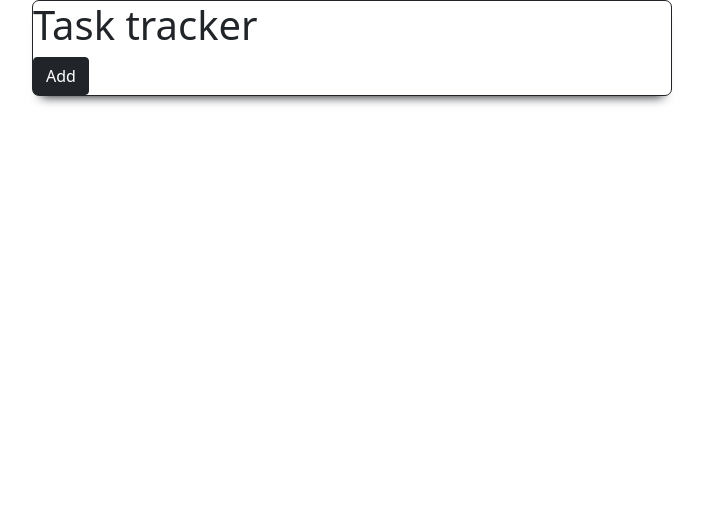
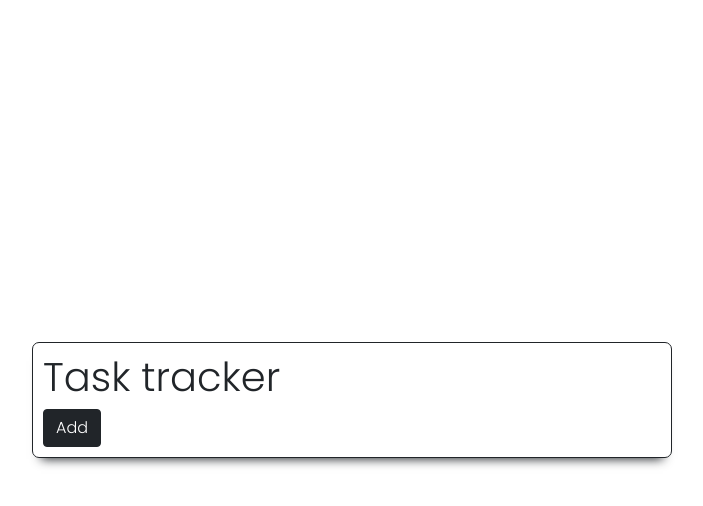
Before and after one commit to MarcieBell/react-crash-course-traversy, a React (Create React App) app: page / in a window 1280 px wide. Shown: the top 506 px of the page, without its empty margins (288-991 px from the left). Built offline with nearby package versions, Linux system fonts and the light colour scheme.

Commit message:
Adding button component & it's styles

```diff
--- a/src/style/style.css
+++ b/src/style/style.css
@@ -1,13 +1,19 @@
+@import url("https://fonts.googleapis.com/css2?family=Poppins:ital,wght@0,300;1,300&display=swap");
+
 body{
+    margin: 0px;
     display: flex;
+    height: 100vh;
     align-items: center;
     justify-content: center;
 }
 
 .app{
     width:50vw;
+    padding: 10px;
     border-radius: 7px;
     box-shadow: 0px 10px 10px -9.2px;
+    font-family: 'Poppins', sans-serif;
 }
 
 @media screen and (max-width: 900px) {
```
Also changed, not shown: src/components/Button.js (added, +16 -0 lines).
